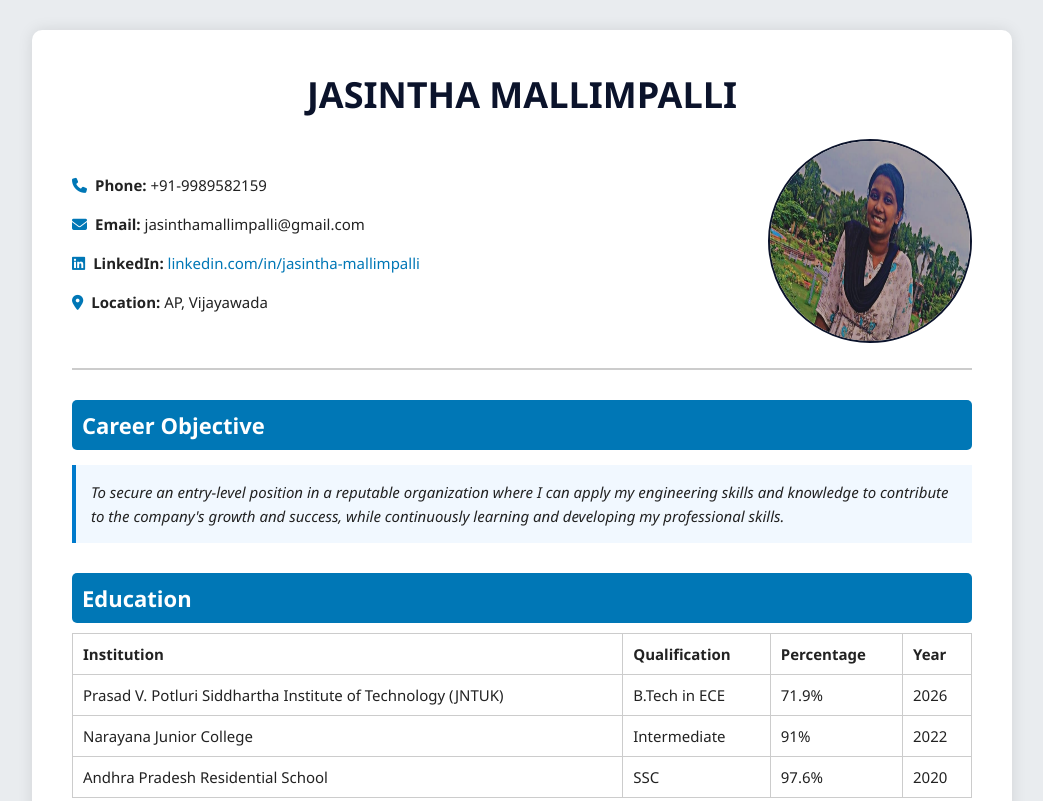
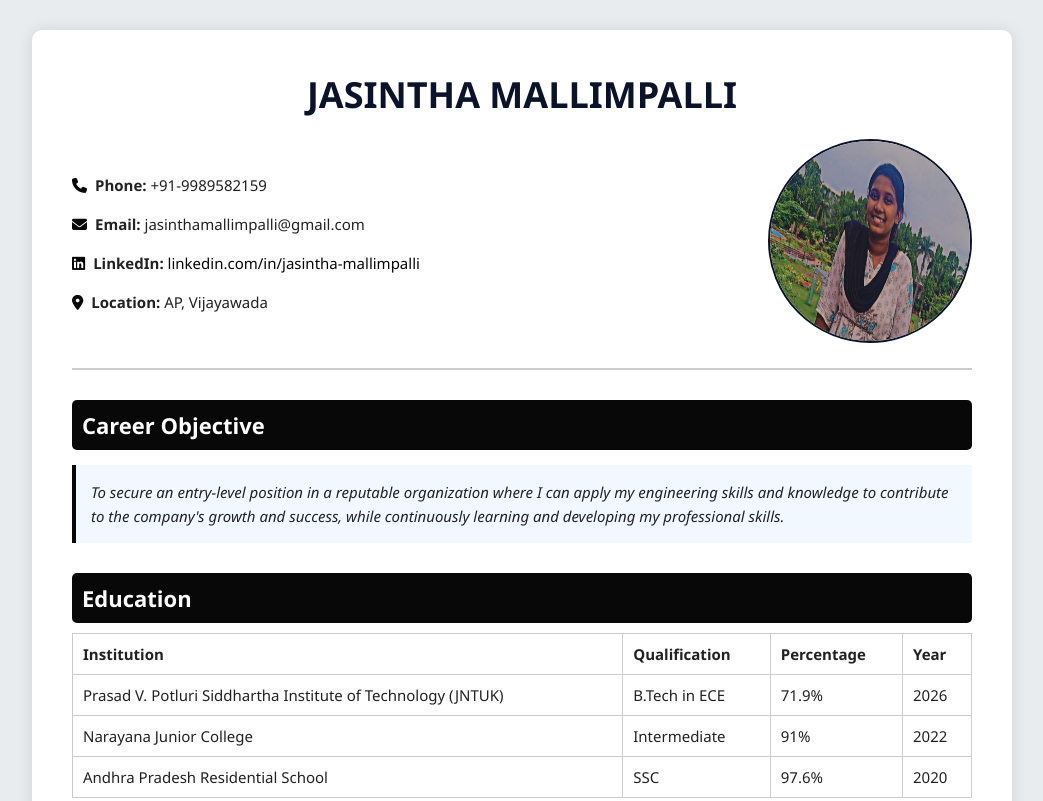
Before and after one commit to jasintha7/jasintha7.github.io, a plain HTML site: page index.html in a window 1280 px wide. Shown: the top 801 px of the page, without its empty margins (118-1161 px from the left). Drawn offline with Linux system fonts and the light colour scheme.

Commit message:
Update index.html

```diff
--- a/index.html
+++ b/index.html
@@ -50,7 +50,7 @@
 
         .contact-info i {
             margin-right: 8px;
-            color: #0077b6;
+            color: #060606;
         }
 
         .image img {
@@ -60,7 +60,7 @@
 
         h2 {
             font-size: 22px;
-            background-color: #0077b6;
+            background-color: #080808;
             color: white;
             padding: 10px;
             margin-top: 30px;
@@ -82,7 +82,7 @@
             font-style: italic;
             background-color: #f1f8ff;
             padding: 15px;
-            border-left: 4px solid #007acc;
+            border-left: 4px solid #080808;
         }
 
         .section {
@@ -119,7 +119,7 @@
         }
 
         a {
-            color: #0077b6;
+            color: #070707;
             text-decoration: none;
         }
 
```
